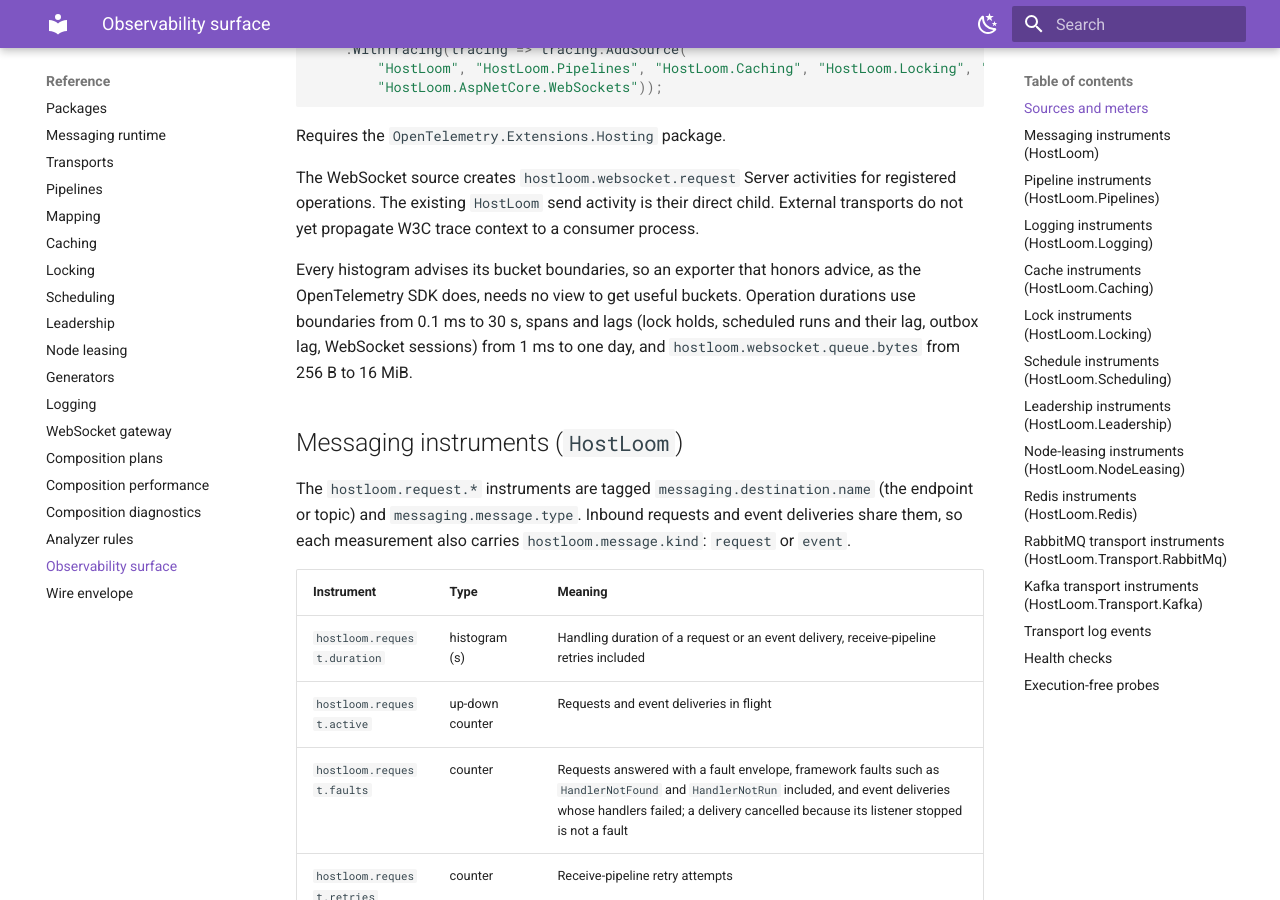
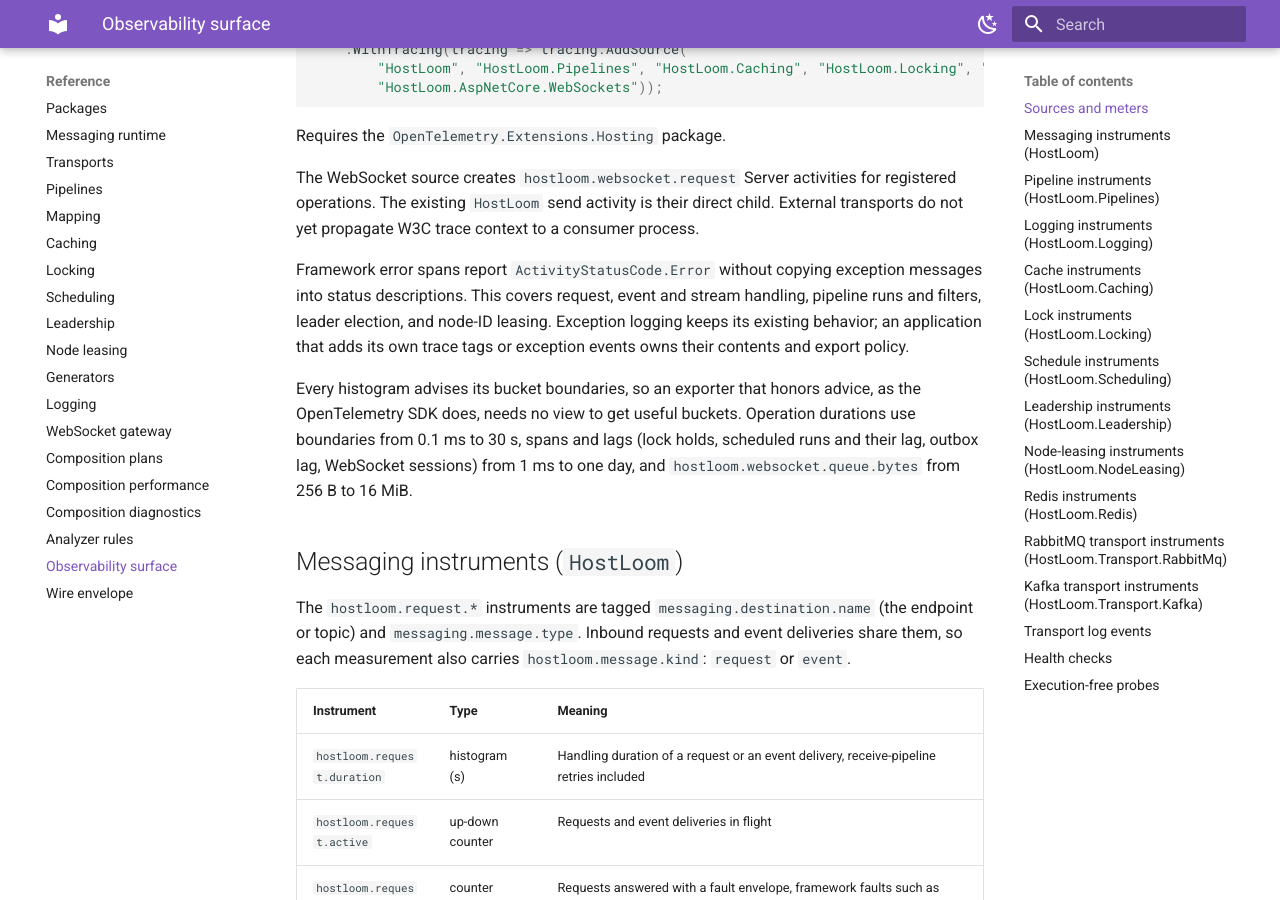
Before and after one commit to kidoz/hostloom, an MkDocs documentation site: the page built from docs/reference/observability.md, in a window 1280 px wide and 900 px high, scrolled down 1015 px. Built offline with MkDocs 1.6.1 and Material for MkDocs 9.7.7, drawn with Linux system fonts in a browser that asks for light colours.

Commit message:
Document that error spans omit exception text

```diff
--- a/docs/reference/observability.md
+++ b/docs/reference/observability.md
@@ -35,6 +35,11 @@ Requires the `OpenTelemetry.Extensions.Hosting` package.
 The WebSocket source creates `hostloom.websocket.request` Server activities for registered
 operations. The existing `HostLoom` send activity is their direct child. External transports do
 not yet propagate W3C trace context to a consumer process.
+
+Framework error spans report `ActivityStatusCode.Error` without copying exception messages into
+status descriptions. This covers request, event and stream handling, pipeline runs and filters,
+leader election, and node-ID leasing. Exception logging keeps its existing behavior; an application
+that adds its own trace tags or exception events owns their contents and export policy.
 
 Every histogram advises its bucket boundaries, so an exporter that honors advice, as the
 OpenTelemetry SDK does, needs no view to get useful buckets. Operation durations use boundaries
```
